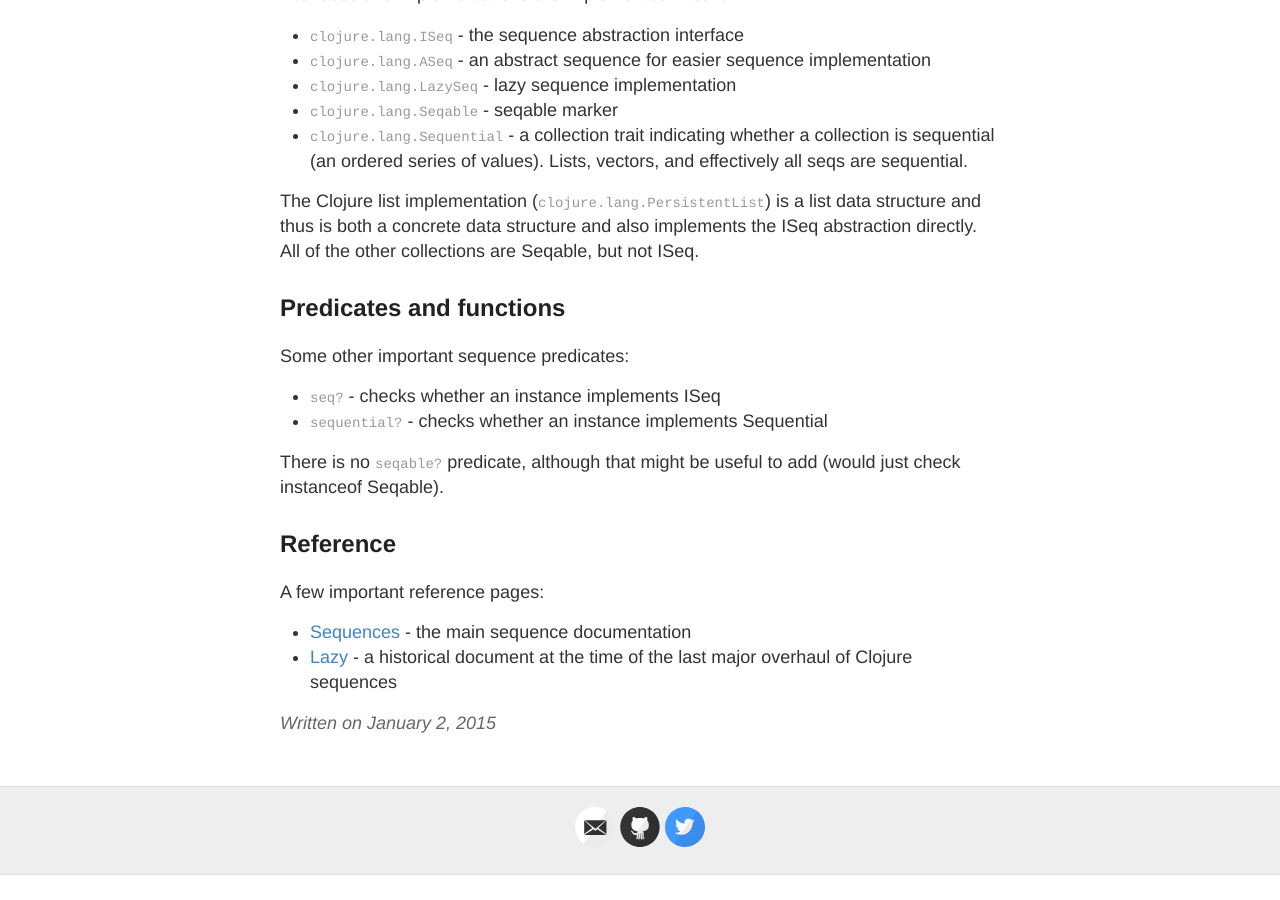
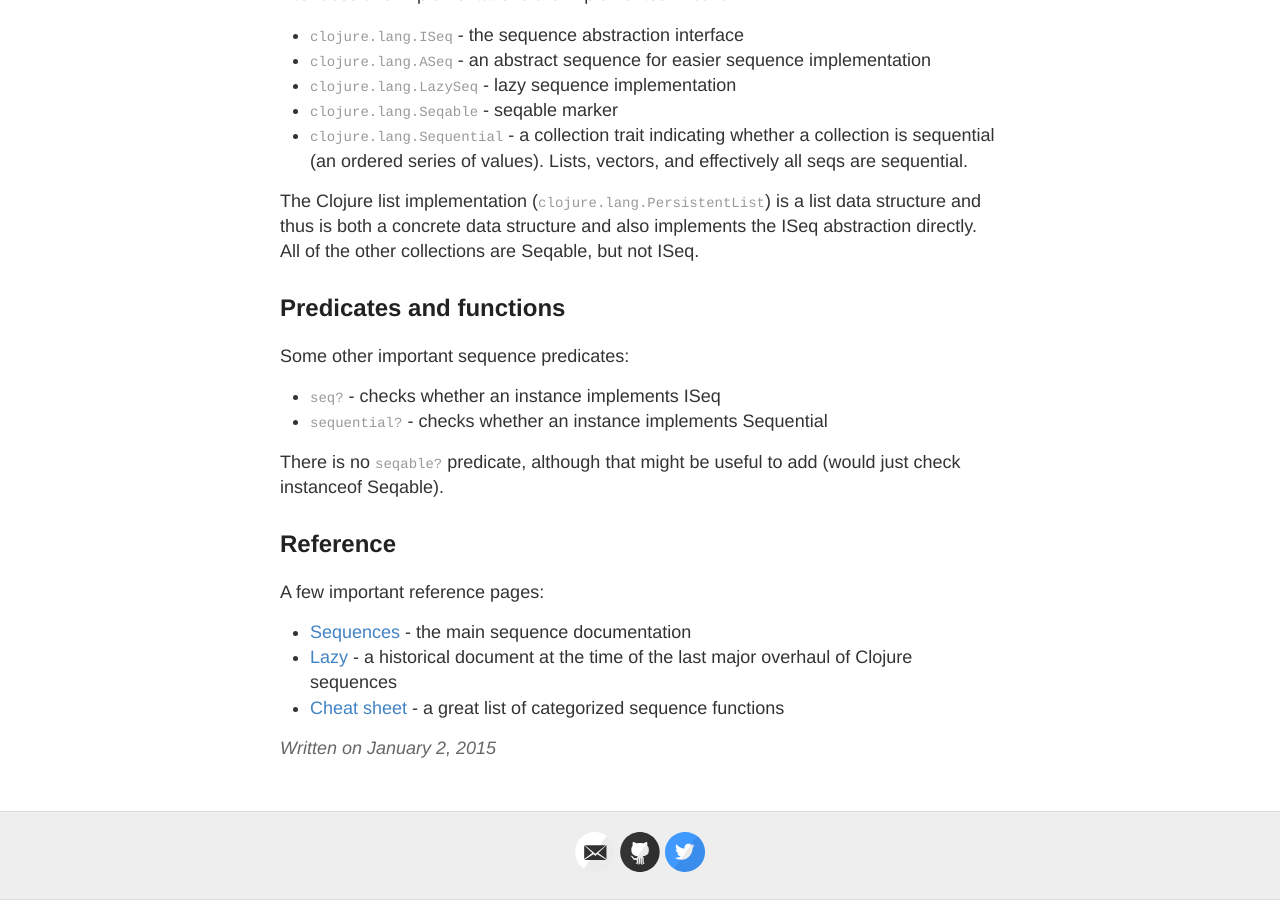
Before and after one commit to insideclojure/insideclojure.github.io, a Jekyll site: the page built from _posts/2015-01-02-sequences.md, in a window 1280 px wide and 900 px high, scrolled down 3844 px. Built offline with Jekyll 4.4.1, drawn with Linux system fonts in a browser that asks for light colours; before the commit the page ends 4719 px from its top, so only the background shows below that.

Commit message:
add cheat sheet

```diff
--- a/_posts/2015-01-02-sequences.md
+++ b/_posts/2015-01-02-sequences.md
@@ -135,3 +135,4 @@ A few important reference pages:
 
 - [Sequences](http://clojure.org/sequences) - the main sequence documentation
 - [Lazy](http://clojure.org/lazy) - a historical document at the time of the last major overhaul of Clojure sequences
+- [Cheat sheet](http://clojure.org/cheatsheet) - a great list of categorized sequence functions
```
